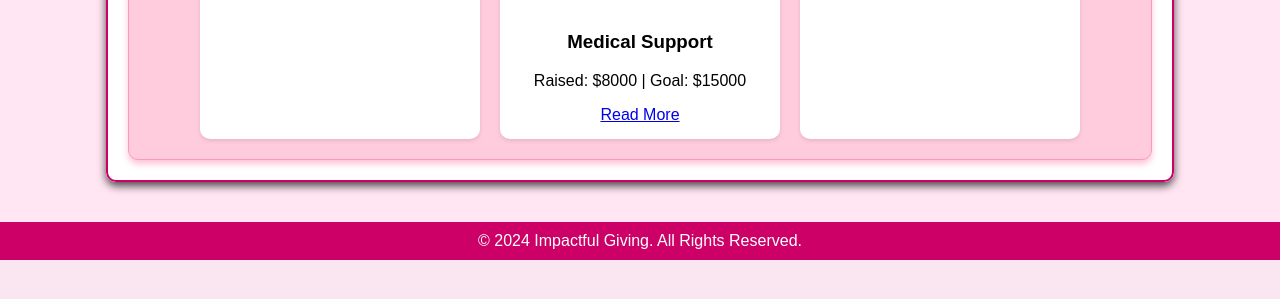
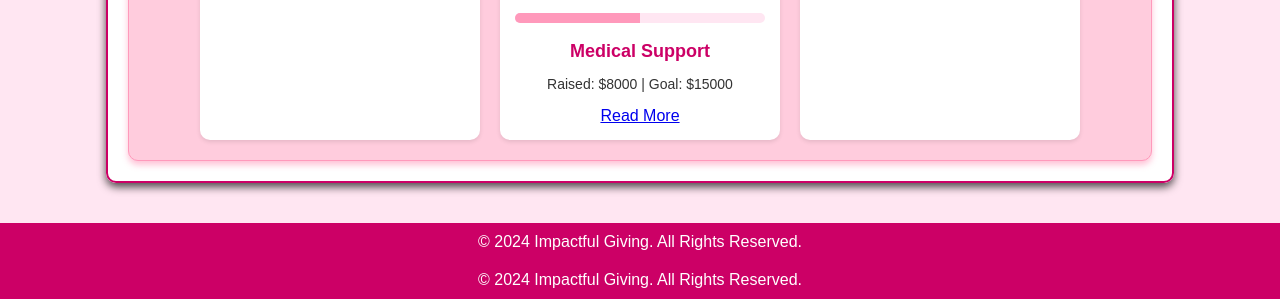
Before and after one commit to elejerlija/UEB25_Gr6, a PHP site: page /popular.html in a window 1280 px wide. Shown: the part 1624-1923 px from the top of the page. Before the commit the page ends 1884 px from the top, so only its background shows below. Run offline with PHP 8.4, Linux system fonts and the light colour scheme.

Commit message:
Prandalimi i Kalimit te faqes ne fillim pas mbylljes se modal me javascript dhe pak css per cases

```diff
--- a/popular.css
+++ b/popular.css
@@ -206,3 +206,26 @@ legend {
     border-radius: 10px;
     margin-bottom: 10px;
 }
+.progress-bar {
+    width: 100%;
+    height: 10px;
+    background-color: #ffe6f2;
+    border-radius: 5px;
+    overflow: hidden;
+    margin-bottom: 10px;
+}
+.progress-bar span {
+    display: block;
+    height: 100%;
+    background-color: #ff99bb;
+}
+.case h3 {
+    font-size: 18px;
+    color: #cc0066;
+    margin-bottom: 5px;
+}
+.case p {
+    font-size: 14px;
+    color: #333;
+    margin-bottom: 15px;
+}
--- a/popular.html
+++ b/popular.html
@@ -312,6 +312,38 @@
     </footer>
 
 
+</fieldset>
+<footer>
+    <p>&copy; 2024 Impactful Giving. All Rights Reserved.</p>
+</footer>
+<script>
+    document.querySelectorAll('a[href^="#modal"]').forEach(link => {
+        link.addEventListener('click', event => {
+            event.preventDefault();
+            const modalId = link.getAttribute('href');
+            const modal = document.querySelector(modalId);
+            const overlay = document.getElementById('modal-overlay');
+
+            if (modal) {
+                modal.style.display = 'block';
+                overlay.style.display = 'block';
+            }
+        });
+    });
+
+    document.querySelectorAll('.close-btn').forEach(button => {
+        button.addEventListener('click', event => {
+            event.preventDefault();
+            const modal = event.target.closest('.modal');
+            const overlay = document.getElementById('modal-overlay');
+
+            modal.style.display = 'none';
+            overlay.style.display = 'none';
+        });
+    });
+
+</script>
+
 
 </body>
 
```
